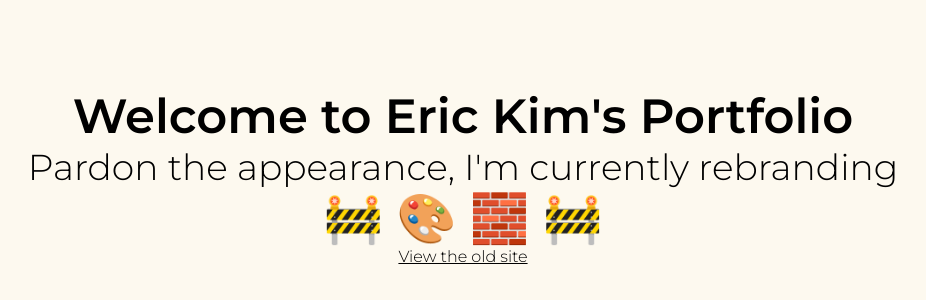
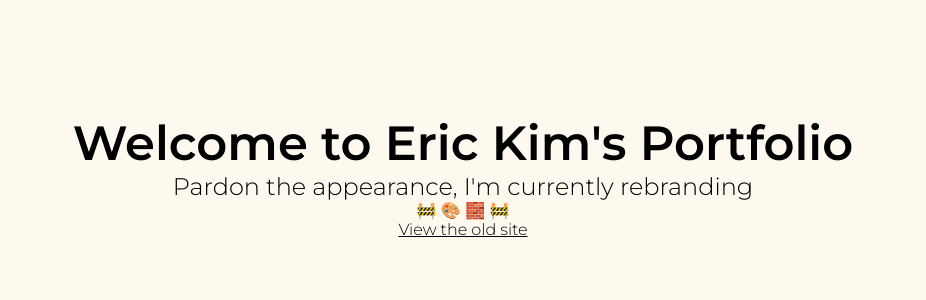
Before and after one commit to ericykim/portfolio-new, a React (Create React App) app: page / in a window 1280 px wide. Shown: the part 224-524 px from the top of the page, without its empty margins (177-1103 px from the left). Built offline with nearby package versions, Linux system fonts and the light colour scheme.

Commit message:
add padding

```diff
--- a/src/App.css
+++ b/src/App.css
@@ -65,15 +65,19 @@
     flex-direction: column;
     align-items: center;
     justify-content: center; */
+    padding: 0px 30px;
 
 
     font-family: Montserrat;
     font-weight: 300;
-    font-size: 36px;
+    font-size: 24px;
     color: black;
     z-index: 5;
 }
 
+.emoji {
+  font-size: 16px;
+}
 
 .strikethrough {
   position: relative;
--- a/src/App.js
+++ b/src/App.js
@@ -18,7 +18,7 @@ function App() {
                         <div className="constructionPageSubtext">
                             Pardon the appearance, I'm currently rebranding
                         </div>
-                        <div>🚧 🎨 🧱 🚧</div>
+                        <div className="emoji">🚧 🎨 🧱 🚧</div>
 
                         <Link className={'strikethrough'} to={'/home'}>
                             View the old site
```
